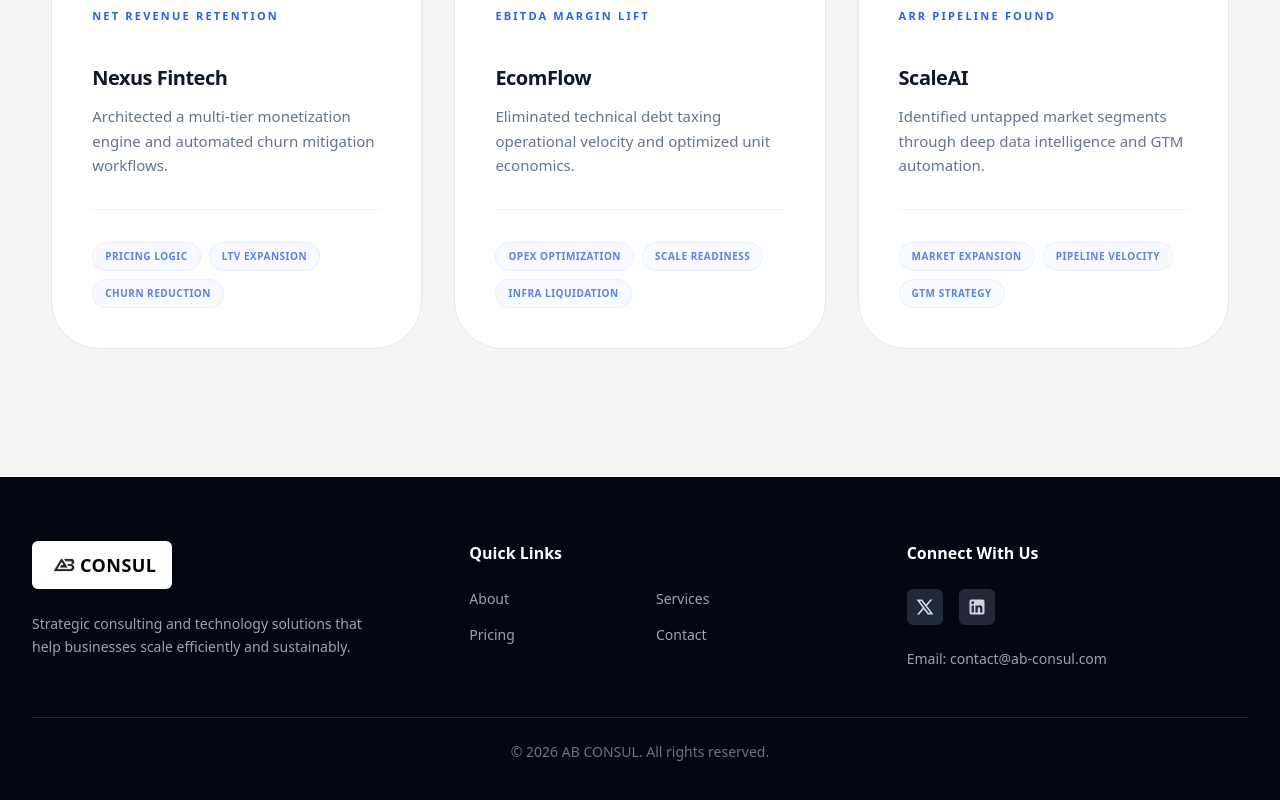
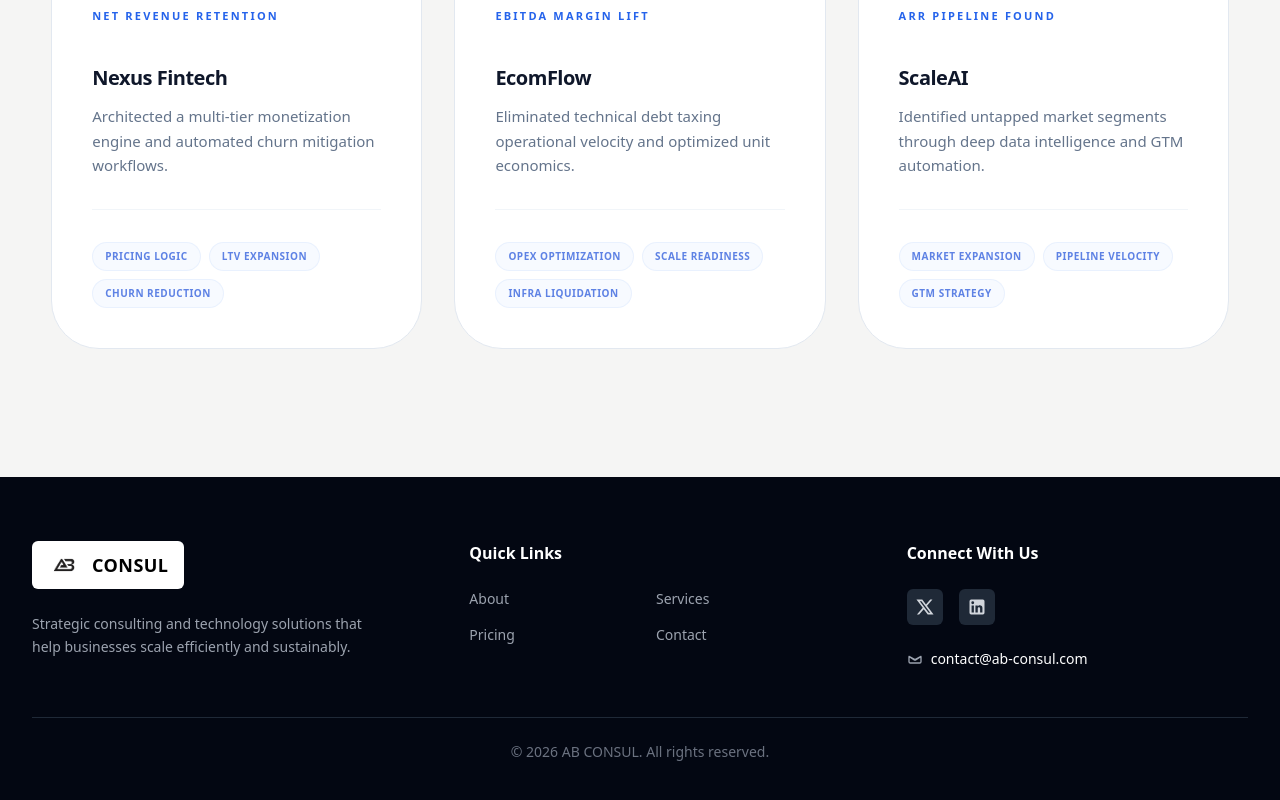
Before and after one commit to l-tting/ab-consul, a Next.js app in the folder my-app/: page / in a window 1280 px wide. Shown: the part 2830-3630 px from the top of the page. Built offline with nearby package versions, Linux system fonts and the light colour scheme.

Commit message:
footer mail -c1

```diff
--- a/my-app/src/components/Footer.jsx
+++ b/my-app/src/components/Footer.jsx
@@ -40,12 +40,13 @@ function Footer() {
   return (
     <footer className="bg-gray-950 text-gray-300">
       <div className="max-w-7xl mx-auto px-6 lg:px-8 py-16">
-        {/* Top Section */}
+
+        {/* Top Section: Brand / Links / Connect */}
         <div className="grid grid-cols-1 md:grid-cols-3 gap-16 lg:gap-24">
 
           {/* Brand */}
           <div>
-            <div className="inline-flex items-center gap-0 bg-white px-4 py-2 rounded-md mb-6">
+            <div className="inline-flex items-center gap-3 bg-white px-4 py-2 rounded-md mb-6">
               <img
                 src="/ab.png"
                 alt="AB Consul Logo"
@@ -55,7 +56,6 @@ function Footer() {
                 CONSUL
               </span>
             </div>
-
             <p className="text-sm leading-relaxed text-gray-400 max-w-sm">
               Strategic consulting and technology solutions that help businesses
               scale efficiently and sustainably.
@@ -68,20 +68,21 @@ function Footer() {
             <ul className="grid grid-cols-1 sm:grid-cols-2 gap-y-3 gap-x-8 text-sm">
               {NAV_LINKS.map((link) => {
                 const isActive = pathname === link.href;
-
                 return (
                   <li key={link.label}>
                     <Link
                       href={link.href}
-                      className={`relative inline-block pb-1 transition-colors duration-300 ${isActive
+                      className={`group relative inline-block pb-1 transition-colors duration-300 ${
+                        isActive
                           ? "text-white"
                           : "text-gray-400 hover:text-white"
-                        }`}
+                      }`}
                     >
                       {link.label}
                       <span
-                        className={`absolute left-0 bottom-0 h-[2px] bg-white transition-all duration-300 ${isActive ? "w-full" : "w-0"
-                          }`}
+                        className={`absolute left-0 bottom-0 h-[2px] bg-white transition-all duration-300 ${
+                          isActive ? "w-full" : "w-0 group-hover:w-full"
+                        }`}
                       />
                     </Link>
                   </li>
@@ -108,9 +109,29 @@ function Footer() {
               ))}
             </div>
 
-            <p className="text-sm text-gray-400">
-              Email: contact@ab-consul.com
-            </p>
+            {/* Email with icon */}
+            <div className="flex items-center gap-2 text-sm">
+              <svg
+                xmlns="http://www.w3.org/2000/svg"
+                className="h-4 w-4 text-gray-400"
+                fill="none"
+                viewBox="0 0 24 24"
+                stroke="currentColor"
+                strokeWidth={2}
+              >
+                <path
+                  strokeLinecap="round"
+                  strokeLinejoin="round"
+                  d="M3 8l7.89 5.26a2 2 0 0 0 2.22 0L21 8m0 0v8a2 2 0 0 1-2 2H5a2 2 0 0 1-2-2V8m18 0L12 13 3 8"
+                />
+              </svg>
+              <a
+                href="mailto:contact@ab-consul.com"
+                className="text-white font-medium hover:underline"
+              >
+                contact@ab-consul.com
+              </a>
+            </div>
           </div>
 
         </div>
@@ -119,6 +140,7 @@ function Footer() {
         <div className="border-t border-gray-800 mt-12 pt-6 text-center text-sm text-gray-500">
           © {new Date().getFullYear()} AB CONSUL. All rights reserved.
         </div>
+
       </div>
     </footer>
   );
```
